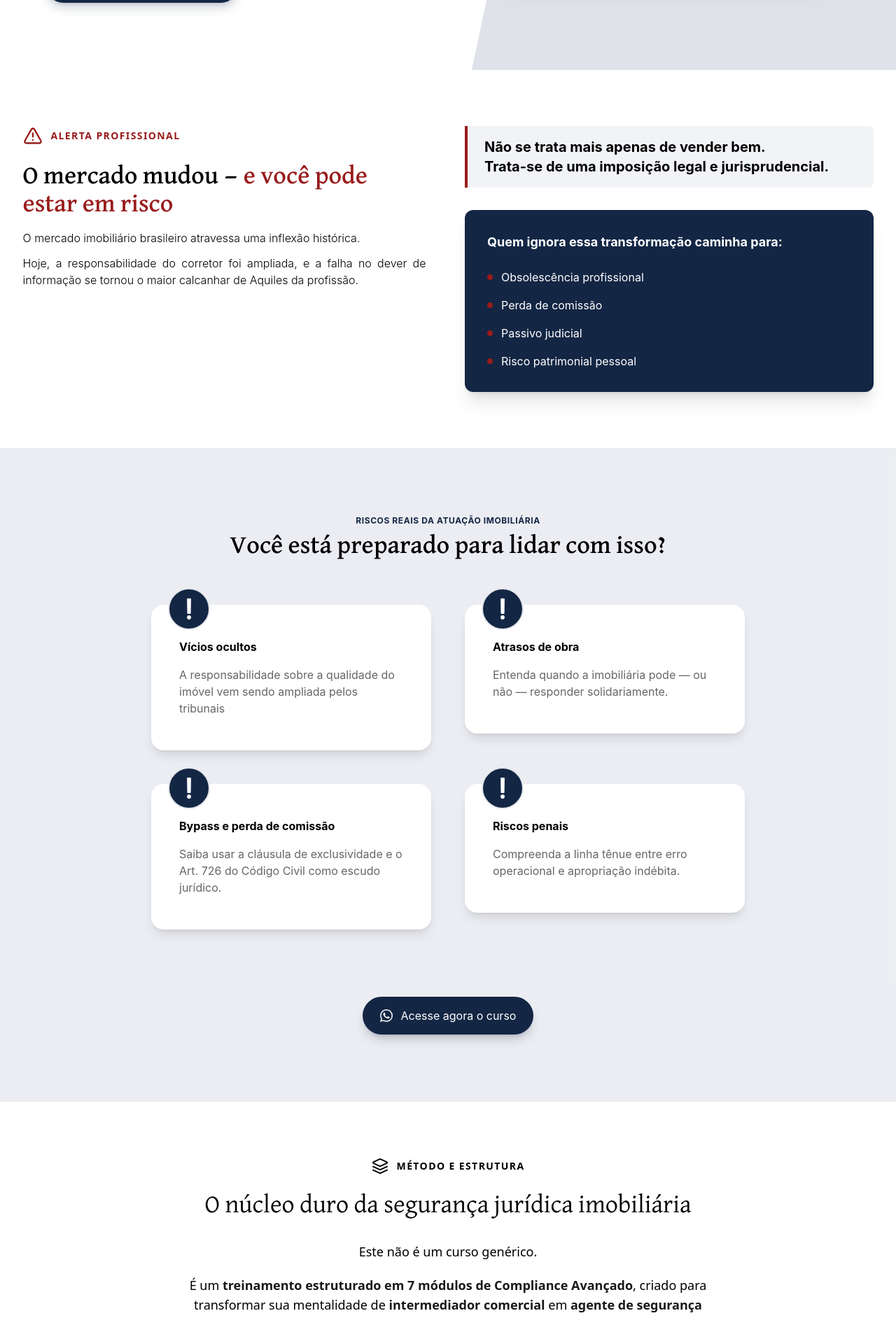
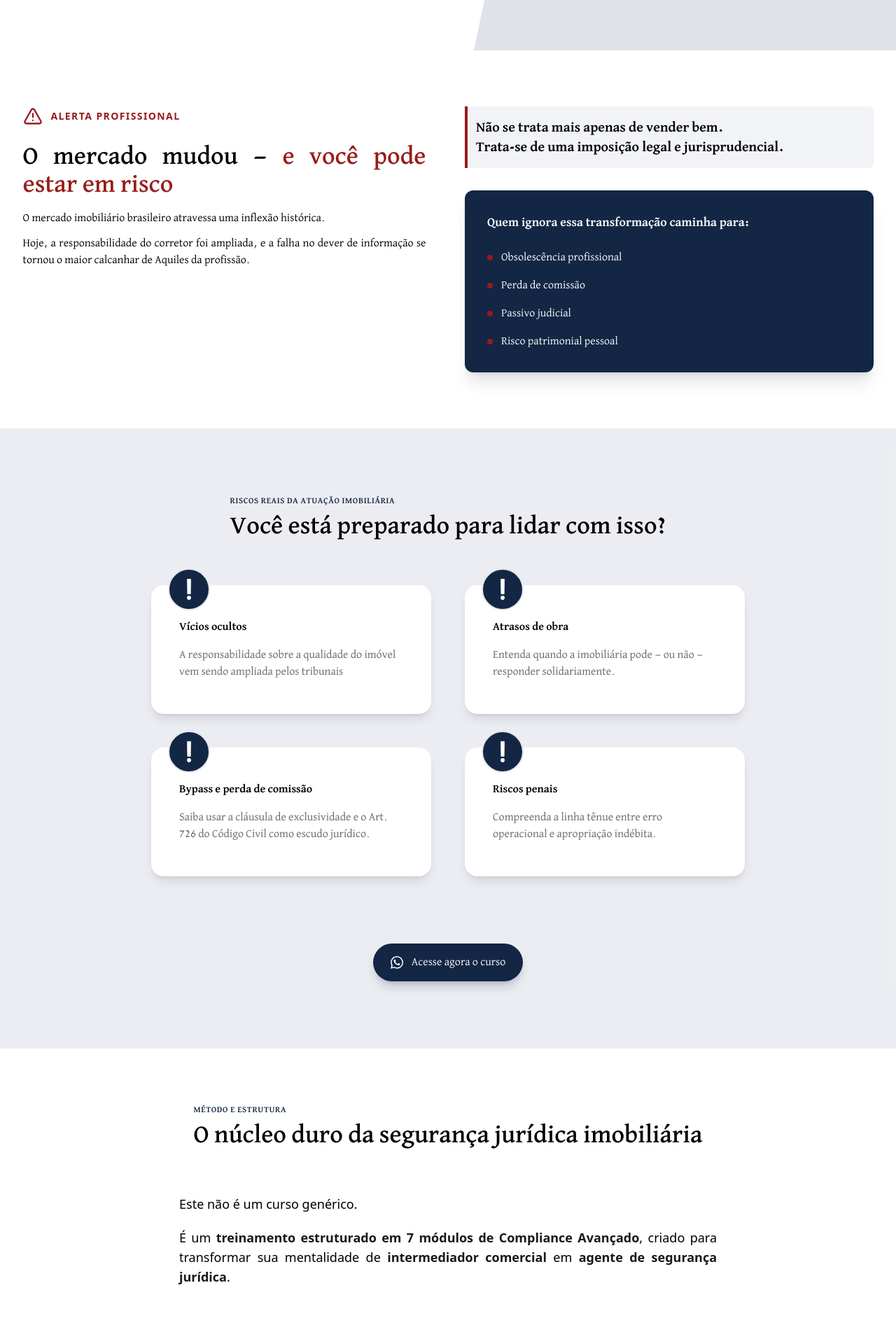
Before and after one commit to Paper-Street-Softwares/LPS-Jonatas-Honorio, a React (Vite) app: page / in a window 1280 px wide. Shown: the part 880-2763 px from the top of the page at 70% size. Built offline with nearby package versions, Linux system fonts and the light colour scheme.

Commit message:
fix: Ajustes feitos

```diff
--- a/src/components/sectionElements/SectionHeaderNovo.jsx
+++ b/src/components/sectionElements/SectionHeaderNovo.jsx
@@ -61,7 +61,7 @@ function SectionHeaderNovo({
 
   return (
     <MotionDivDownToUp>
-      <div className={`w-full mx-auto ${className} ${usage}`}>
+      <div className={`w-full mx-auto text-justify ${className} ${usage}`}>
         {miniTitle && (
           <span
             className={`font-bold font-secondFont tracking-wider uppercase text-xs mb-2 block ${miniTag}`}
--- a/src/components/sections/AlertSection.jsx
+++ b/src/components/sections/AlertSection.jsx
@@ -1,10 +1,12 @@
 import { AlertTriangle } from "lucide-react";
+import MotionDivDownToUp from "../animation/MotionDivDownToUp";
 
 export default function AlertSection() {
   return (
-    <section className="relative w-full bg-white py-20 px-6">
+    <section className="relative w-full bg-white py-20 px-6 text-justify">
       <div className="max-w-[1215px] mx-auto grid grid-cols-1 md:grid-cols-2 gap-12 items-start">
         {/* COLUNA ESQUERDA — TEXTOS */}
+        <MotionDivDownToUp>
           <div className="flex flex-col">
             {/* Header */}
             <div className="flex items-center gap-3 mb-6">
@@ -23,7 +25,8 @@ export default function AlertSection() {
             {/* Texto principal */}
             <div className="font-secondFont font-light text-black space-y-3 max-w-xl text-justify">
               <p>
-              O mercado imobiliário brasileiro atravessa uma inflexão histórica.
+                O mercado imobiliário brasileiro atravessa uma inflexão
+                histórica.
               </p>
               <p>
                 Hoje, a responsabilidade do corretor foi ampliada, e a falha no
@@ -32,11 +35,13 @@ export default function AlertSection() {
               </p>
             </div>
           </div>
+        </MotionDivDownToUp>
 
         {/* COLUNA DIREITA — RETÂNGULOS */}
+        <MotionDivDownToUp>
           <div className="flex flex-col gap-8">
             {/* Frase de impacto */}
-          <div className="border-l-4 border-red-800 pl-6 py-4 bg-terciary rounded-r-lg font-secondFont ">
+            <div className="border-l-4 border-red-800 pl-3 pr-3 py-4 bg-terciary rounded-r-lg font-secondFont ">
               <p className="text-xl font-bold">
                 Não se trata mais apenas de vender bem.
               </p>
@@ -71,6 +76,7 @@ export default function AlertSection() {
               </ul>
             </div>
           </div>
+        </MotionDivDownToUp>
       </div>
     </section>
   );
--- a/src/components/sections/HeroTemplateNovo.jsx
+++ b/src/components/sections/HeroTemplateNovo.jsx
@@ -109,7 +109,7 @@ function HeroTemplateNovo({
       paddingTopAndBottom={false}
       className={`${backgroundMode}`}
     >
-      <section className="relative w-full pt-[90px] phone2:pt-[90px] pb-[30px] tablet1:pb-[64px] desktop1:pb-[96px] phone3:pt-[100px] tablet1:pt-[170px] desktop1:pt-[60px] flex items-center justify-center overflow-hidden font-mainFont">
+      <section className="relative w-full pt-[90px] text-justify phone2:pt-[90px] pb-[30px] tablet1:pb-[64px] desktop1:pb-[96px] phone3:pt-[100px] tablet1:pt-[170px] desktop1:pt-[60px] flex items-center justify-center overflow-hidden font-mainFont">
         {/* Abstract Background Shapes */}
         <div
           className={`absolute top-0 right-[-10px] h-full w-[80%] -skew-x-12 translate-x-2/4 z-0 ${bgFaixaHero}`}
--- a/src/components/sections/Important.jsx
+++ b/src/components/sections/Important.jsx
@@ -52,7 +52,7 @@ function Important({ colorMode }) {
 
         <MotionDivDownUp>
           <p
-            className={`flex justify-center font-secondFont text-center w-full my-12 text-justify ${textOpacity}`}
+            className={`flex justify-center font-secondFont w-full my-12 text-justify ${textOpacity}`}
           >
             {content.texts.important.fraseObs}
           </p>
--- a/src/components/sections/MethodSection.jsx
+++ b/src/components/sections/MethodSection.jsx
@@ -1,24 +1,21 @@
 import { Layers } from "lucide-react";
+import MotionDivDownToUp from "../animation/MotionDivDownToUp";
+import SectionHeaderNovo from "../sectionElements/SectionHeaderNovo";
 
-export default function MethodSection() {
+export default function MethodSection({ colorMode }) {
   return (
-    <section className="w-full bg-white py-20 px-6">
-      <div className="max-w-[1215px] mx-auto flex flex-col items-center text-center">
+    <section className="w-full bg-white py-20 px-6 text-justify">
+      <MotionDivDownToUp>
+        <div className="max-w-[1215px] mx-auto flex flex-col items-start desktop1:items-center">
           {/* Tag */}
-        <div className="flex items-center gap-3 mb-6 justify-center">
-          <Layers className="w-6 h-6 text-black" />
-          <span className="uppercase tracking-widest text-sm font-semibold text-black">
-            Método e Estrutura
-          </span>
-        </div>
-
-        {/* Título */}
-        <h2 className="text-3xl md:text-4xl font-mainFont leading-tight mb-8 text-black max-w-3xl">
-          O núcleo duro da segurança jurídica imobiliária
-        </h2>
+          <SectionHeaderNovo
+            miniTitle="   Método e Estrutura"
+            title=" O núcleo duro da segurança jurídica imobiliária"
+            colorMode={colorMode}
+          />
 
           {/* Texto */}
-        <div className="space-y-5 text-lg text-black max-w-3xl text-justify desktop1:text-center">
+          <div className="space-y-5 text-lg text-black max-w-3xl text-justify">
             <p>Este não é um curso genérico.</p>
 
             <p>
@@ -39,7 +36,7 @@ export default function MethodSection() {
           </div>
 
           {/* Bloco de destaque */}
-        <div className="mt-12 bg-terciary border border-neutral-200 rounded-xl p-8 max-w-3xl text-justify desktop1:text-center">
+          <div className="mt-12 bg-terciary border border-neutral-200 rounded-xl p-8 max-w-3xl text-justify">
             <p className="text-xl font-bold text-black">
               Método aplicado à prática real do mercado imobiliário.
             </p>
@@ -49,6 +46,7 @@ export default function MethodSection() {
             </p>
           </div>
         </div>
+      </MotionDivDownToUp>
     </section>
   );
 }
--- a/src/pages/Index.jsx
+++ b/src/pages/Index.jsx
@@ -1,56 +1,57 @@
-import { lazy, Suspense } from 'react'
+import { lazy, Suspense } from "react";
 
 // CRÍTICO — carregamento imediato (LCP)
-import NavbarNovaTemplate from '../components/sections/NavbarNovaTemplate'
-import HeroTemplateNovo from '../components/sections/HeroTemplateNovo'
-import StepsNovoTemplate from '../components/sections/StepsNovoTemplate'
-import FaqNovoTemplate from '../components/sections/FaqNovoTemplate'
+import NavbarNovaTemplate from "../components/sections/NavbarNovaTemplate";
+import HeroTemplateNovo from "../components/sections/HeroTemplateNovo";
+import StepsNovoTemplate from "../components/sections/StepsNovoTemplate";
+import FaqNovoTemplate from "../components/sections/FaqNovoTemplate";
 
 // Lazy — abaixo da dobra
 const FeaturesNovaTemplate = lazy(
-  () => import('../components/sections/FeaturesNovaTemplate'),
-)
+  () => import("../components/sections/FeaturesNovaTemplate"),
+);
 // const FeaturesSemImage = lazy(() =>
 //   import('../components/sections/FeaturesSemImage')
 // )
 const CtaNovoTemplate = lazy(
-  () => import('../components/sections/CtaNovoTemplate'),
-)
+  () => import("../components/sections/CtaNovoTemplate"),
+);
 const AboutNovoTemplate = lazy(
-  () => import('../components/sections/AboutNovoTemplate'),
-)
+  () => import("../components/sections/AboutNovoTemplate"),
+);
 
-const Team = lazy(() => import('../components/sections/Team'))
+const Team = lazy(() => import("../components/sections/Team"));
 
-const TeamSectionNew = lazy(() => import('../components/sections/TeamSection'))
+const TeamSectionNew = lazy(() => import("../components/sections/TeamSection"));
 
 const SocialMediaTemplate = lazy(
-  () => import('../components/sections/SocialMediaTemplate'),
-)
+  () => import("../components/sections/SocialMediaTemplate"),
+);
 const FooterNovoTemplate = lazy(
-  () => import('../components/sections/FooterNovoTemplate'),
-)
+  () => import("../components/sections/FooterNovoTemplate"),
+);
 const WhatsappAnimated = lazy(
-  () => import('../components/interactives/WhatsAppAnimated'),
-)
+  () => import("../components/interactives/WhatsAppAnimated"),
+);
 
-const BlogPosts = lazy(() => import('../components/sections/BlogPosts'))
+const BlogPosts = lazy(() => import("../components/sections/BlogPosts"));
 
-import { useContext } from 'react'
-import { ColorModeProvider } from '../context/UseContextArchive'
-import { useColorMode } from '../context/UseContextArchive'
-import Cards from '../components/sections/Cards'
-import InventarioComparativo from '../components/sections/Tabela'
-import Important from '../components/sections/Important'
-import Speed from '../components/sections/Speed'
-import Emergency from '../components/sections/Emergency'
-import { Diferences } from '../components/sections/Diferences'
-import AlertSection from '../components/sections/AlertSection'
-import MethodSection from '../components/sections/MethodSection'
-import DifferentialSection from '../components/sections/DiferencesSection'
+import { useContext } from "react";
+import { ColorModeProvider } from "../context/UseContextArchive";
+import { useColorMode } from "../context/UseContextArchive";
+import Cards from "../components/sections/Cards";
+import InventarioComparativo from "../components/sections/Tabela";
+import Important from "../components/sections/Important";
+import Speed from "../components/sections/Speed";
+import Emergency from "../components/sections/Emergency";
+import { Diferences } from "../components/sections/Diferences";
+import AlertSection from "../components/sections/AlertSection";
+import MethodSection from "../components/sections/MethodSection";
+import DifferentialSection from "../components/sections/DiferencesSection";
+import { Cookie } from "lucide-react";
 
 export default function Index() {
-  const { colorMode, setColorMode } = useColorMode()
+  const { colorMode, setColorMode } = useColorMode();
 
   return (
     <>
@@ -66,14 +67,14 @@ export default function Index() {
             <AlertSection />
 
             <Important colorMode={colorMode} />
-            <MethodSection />
+            <MethodSection colorMode={colorMode} />
             <FeaturesNovaTemplate
               colorMode={colorMode}
               frasesDestaque={false}
               accordion={true}
               buttons={false}
             />
-            <DifferentialSection />
+            <DifferentialSection colorMode={colorMode} />
 
             <CtaNovoTemplate colorMode={colorMode} container={false} />
 
@@ -111,5 +112,5 @@ export default function Index() {
         </main>
       </ColorModeProvider>
     </>
-  )
+  );
 }
--- a/tailwind.config.js
+++ b/tailwind.config.js
@@ -92,7 +92,7 @@ export default {
         mainFont: ["David Libre", "serif"],
         Playfair: ["Playfair", "serif"],
         // mainFont: ["Poppins", "sans-serif"],
-        secondFont: ["Inter", "sans-serif"],
+        secondFont: ["David Libre", "serif"],
         league: ["League Gothic"],
         barlow: ["Barlow Condensed"],
       },
```
Also changed, not shown: src/components/sections/DiferencesSection.jsx (+16 -14 lines), src/components/sections/FeaturesNovaTemplate.jsx (+65 -63 lines), src/assets/imgs/hero/lawHeroMobile.webp. Lines whose indentation alone changed are shown as unchanged.
